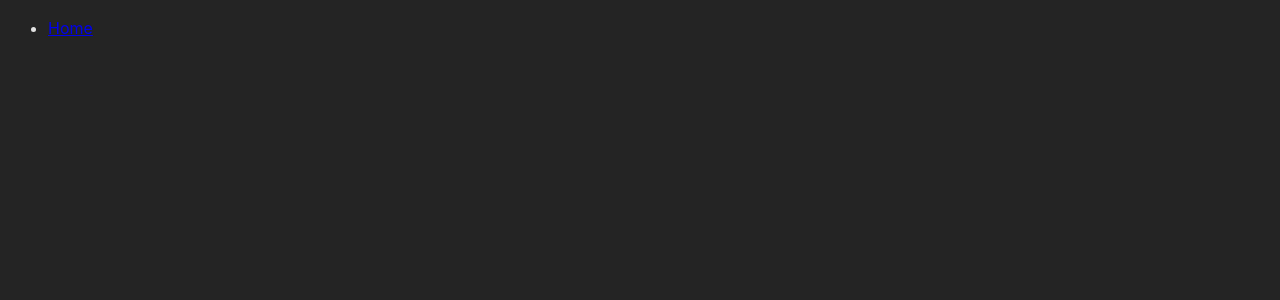
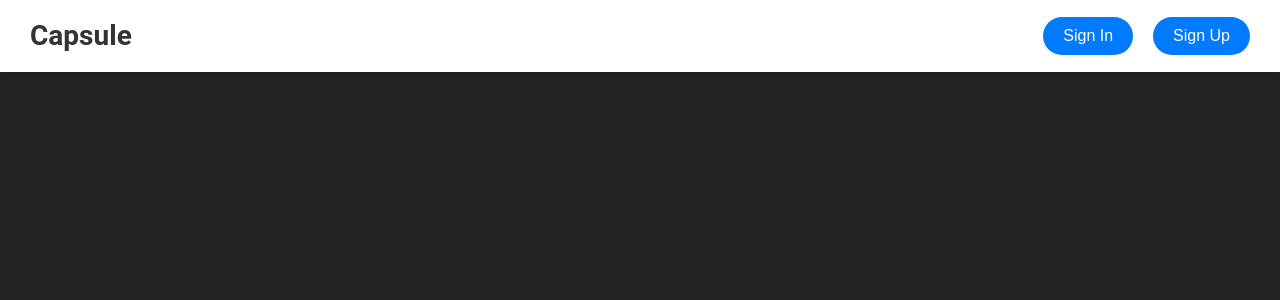
Before and after one commit to capsv/capsule-website, a React (Vite) app: page / in a window 1280 px wide. Before the commit this address had no page. Shown: the top 300 px of the page. Built offline with nearby package versions, Linux system fonts and the light colour scheme; the HTML template or start-up script is replaced by a standard one.

Commit message:
feat(components/Header.jsx):create header

```diff
--- a/package.json
+++ b/package.json
@@ -12,7 +12,8 @@
   "dependencies": {
     "react": "^18.2.0",
     "react-dom": "^18.2.0",
-    "react-router-dom": "^6.23.1"
+    "react-router-dom": "^6.23.1",
+    "styled-components": "^6.1.11"
   },
   "devDependencies": {
     "@types/react": "^18.2.66",
--- a/src/App.jsx
+++ b/src/App.jsx
@@ -1,13 +1,12 @@
-import {BrowserRouter as Router, Link, Route, Routes} from "react-router-dom";
+import {BrowserRouter as Router, Route, Routes} from "react-router-dom";
 import Home from "./pages/home/Home.jsx";
+import Header from "./components/Header.jsx";
 
 function App() {
 
   return (
       <Router>
-          <ul>
-              <li><Link to="/home">Home</Link></li>
-          </ul>
+          <Header />
           <Routes>
               <Route path="/home" element={<Home/>}/>
           </Routes>
--- /dev/null
+++ b/src/components/Header.jsx
@@ -0,0 +1,17 @@
+// src/components/Header.jsx
+import React from 'react';
+import './styles/Header.css';
+
+function Header() {
+    return (
+        <header className="header-container">
+            <div className="logo">Capsule</div>
+            <nav className="nav">
+                <button className="button">Sign In</button>
+                <button className="button">Sign Up</button>
+            </nav>
+        </header>
+    );
+}
+
+export default Header;
--- /dev/null
+++ b/src/components/styles/Header.css
@@ -0,0 +1,36 @@
+/* src/components/Header.css */
+.header-container {
+    display: flex;
+    justify-content: space-between;
+    align-items: center;
+    padding: 15px 30px;
+    background-color: white;
+    box-shadow: 0 4px 8px rgba(0, 0, 0, 0.1);
+    font-family: 'Roboto', sans-serif;
+}
+
+.logo {
+    font-size: 28px;
+    font-weight: bold;
+    color: #333;
+}
+
+.nav {
+    display: flex;
+    gap: 20px;
+}
+
+.button {
+    background-color: #007bff;
+    color: white;
+    border: none;
+    padding: 10px 20px;
+    border-radius: 20px;
+    cursor: pointer;
+    font-size: 16px;
+    transition: background-color 0.3s;
+}
+
+.button:hover {
+    background-color: #0056b3;
+}
--- a/src/index.css
+++ b/src/index.css
@@ -12,3 +12,15 @@
   -webkit-font-smoothing: antialiased;
   -moz-osx-font-smoothing: grayscale;
 }
+
+html, body {
+  margin: 0;
+  padding: 0;
+  box-sizing: border-box;
+}
+
+*,
+*::before,
+*::after {
+  box-sizing: inherit;
+}
```
Also changed, not shown: 1 other file (tests, documents, lock files or other folders).
